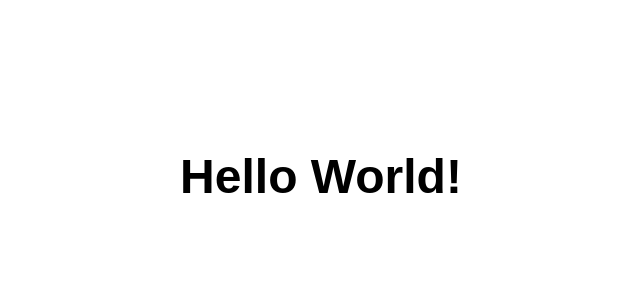
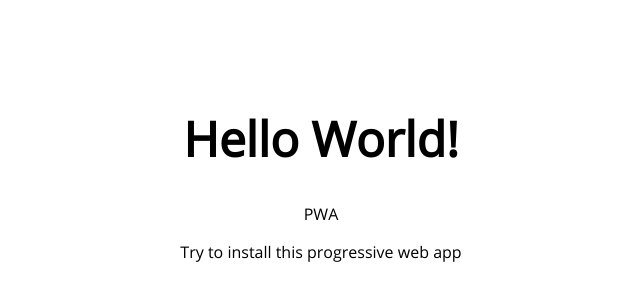
Before and after one commit to jarnokorstanje/simple-pwa, a plain HTML site: page index.html in a window 1280 px wide. Shown: the part 224-524 px from the top of the page, without its empty margins (319-959 px from the left). Drawn offline with Linux system fonts and the light colour scheme.

Commit message:
add font

```diff
--- /dev/null
+++ b/css/font.css
@@ -0,0 +1,6 @@
+@font-face {
+    font-family: 'Open Sans';
+    font-style: normal;
+    font-weight: 400;
+    src: local(''), url('../fonts/open-sans-v18-latin-regular.woff2') format('woff2');
+}
--- a/css/style.css
+++ b/css/style.css
@@ -1,5 +1,5 @@
 body {
-  font-family: sans-serif;
+  font-family: 'Open Sans', sans-serif;
 }
 
 /* Make content area fill the entire browser window */
--- a/index.html
+++ b/index.html
@@ -4,6 +4,7 @@
 <head>
     <meta charset="utf-8">
     <title>Hello World</title>
+    <link rel="stylesheet" href="css/font.css" />
     <link rel="stylesheet" href="css/style.css">
     <meta name="viewport" content="width=device-width, initial-scale=1.0">
     <link rel="manifest" href="/manifest.json">
@@ -20,6 +21,8 @@
 <body class="fullscreen">
     <div class="container">
         <h1 class="title">Hello World!</h1>
+        <p>PWA</p>
+        <p>Try to install this progressive web app</p>
     </div>
     <script src="js/main.js"></script>
 </body>
--- a/sw.js
+++ b/sw.js
@@ -1,9 +1,11 @@
 var cacheName = 'hello-pwa';
 var filesToCache = [
     '/',
-    '/index.html',
-    '/css/style.css',
-    '/js/main.js'
+    './index.html',
+    './css/font.css',
+    './css/style.css',
+    './js/main.js',
+    './fonts/open-sans-v18-latin-regular.woff2',
 ];
 
 /* Start the service worker and cache all of the app's content */
```
Also changed, not shown: fonts/open-sans-v18-latin-regular.woff2 (added).
